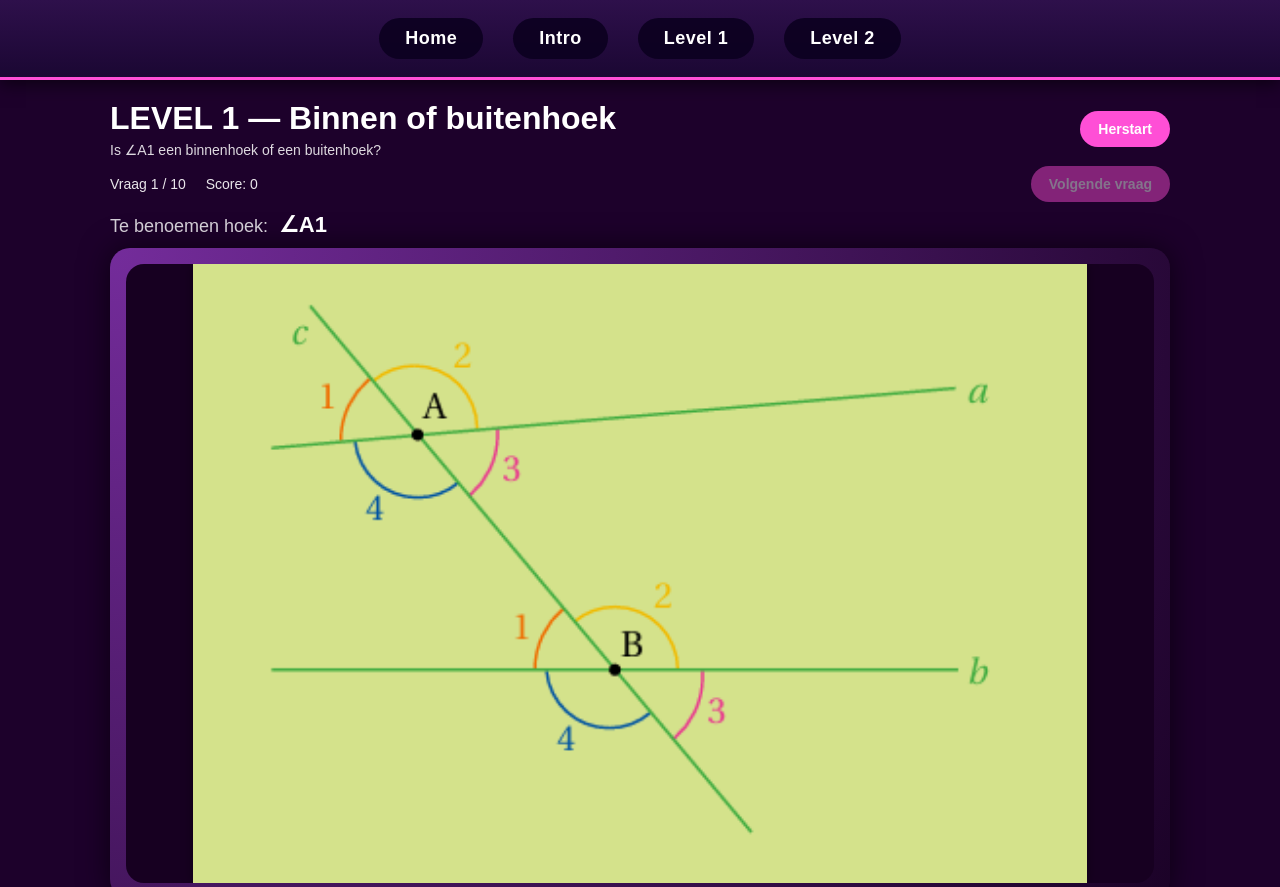
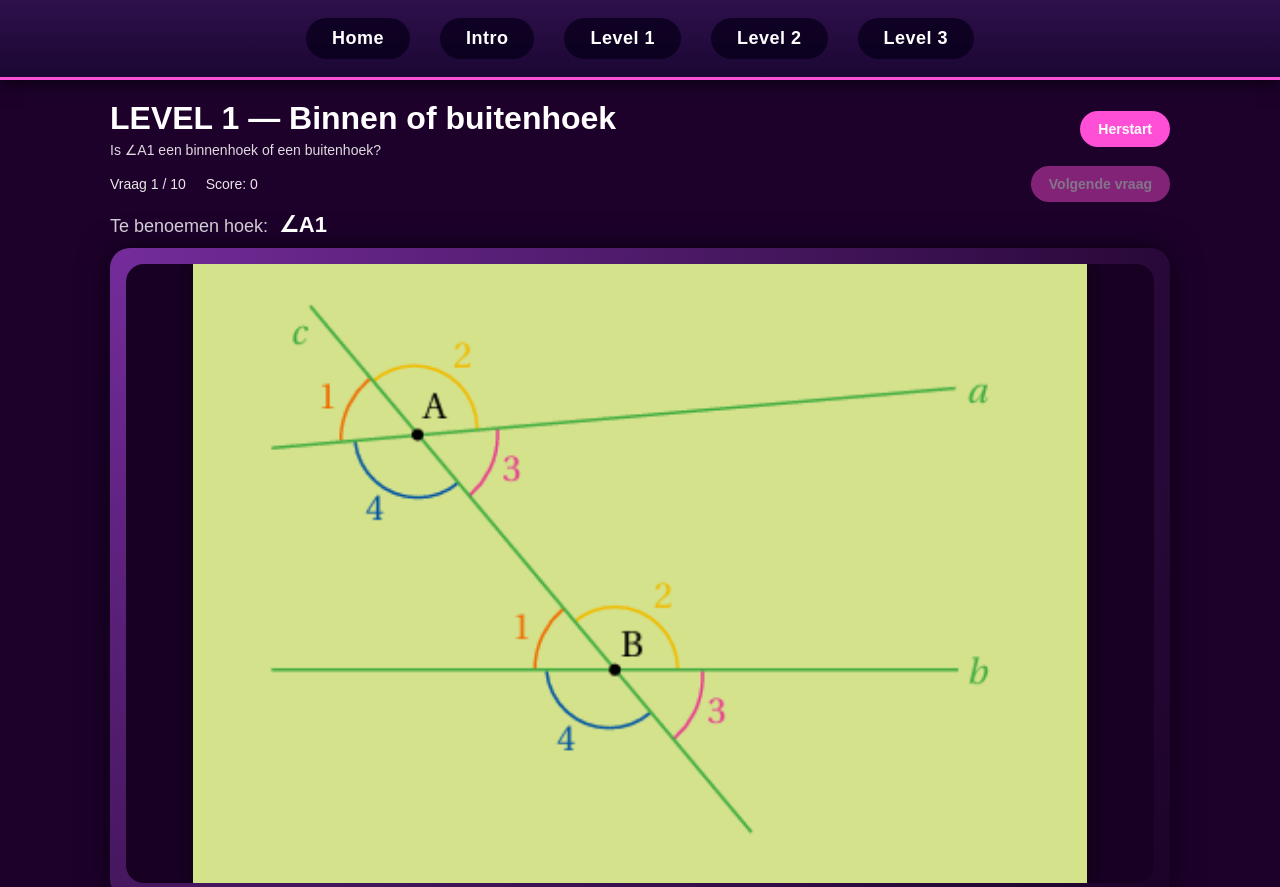
Before and after one commit to Intunez/3SoundAngles3, a plain HTML site: page level1.html in a window 1280 px wide. Shown: the top 887 px of the page. Drawn offline with Linux system fonts and the light colour scheme.

Commit message:
Update level1.html

```diff
--- a/level1.html
+++ b/level1.html
@@ -228,6 +228,7 @@
     <a href="intro.html">Intro</a>
     <a href="level1.html">Level 1</a>
     <a href="level2.html">Level 2</a>
+    <a href="level3.html">Level 3</a>
   </div>
 
   <div class="page">
```
